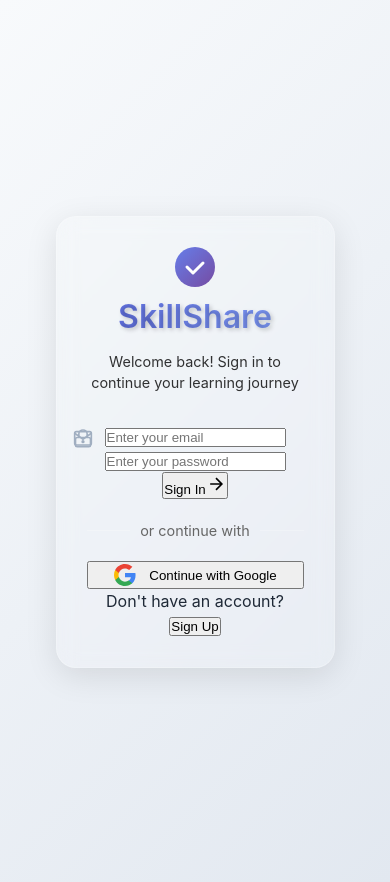
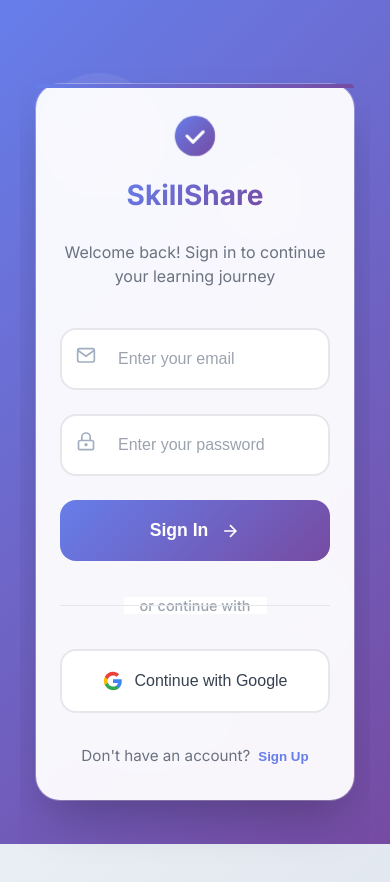
Before and after one commit to Ranjuna120/Skill-Sharing-and-Learning-Platform, a React (Create React App) app in the folder frontend/: page /login in a window 390 px wide. Built offline with nearby package versions, Linux system fonts and the light colour scheme; no server answers.

Commit message:
Update Login.css

```diff
--- a/frontend/src/components/Auth/Login.css
+++ b/frontend/src/components/Auth/Login.css
@@ -1,48 +1,114 @@
-/* Reset default styles */
+/* Modern Login Page Styles */
+@import url('https://fonts.googleapis.com/css2?family=Inter:wght@300;400;500;600;700&display=swap');
+
 * {
   margin: 0;
   padding: 0;
   box-sizing: border-box;
 }
 
-  body {
-    font-family: 'Poppins', sans-serif;
-    background: linear-gradient(135deg, #74ebd5, #acb6e5);
+.login-page {
   min-height: 100vh;
+  position: relative;
   display: flex;
+  align-items: center;
   justify-content: center;
-    align-items: center;
+  font-family: 'Inter', sans-serif;
+  overflow: hidden;
 }
 
-  /* Container for the login page */
-  .login-container {
-    display: flex;
-    justify-content: center;
-    align-items: center;
+/* Animated Background */
+.login-background {
+  position: fixed;
+  top: 0;
+  left: 0;
   width: 100%;
-    height: 100vh;
-    padding: 20px;
+  height: 100%;
+  background: linear-gradient(135deg, #667eea 0%, #764ba2 100%);
+  z-index: -1;
 }
 
-  /* Login card with glassmorphism effect */
-  .login-card {
-    background: rgba(255, 255, 255, 0.1);
-    border-radius: 20px;
-    padding: 40px;
+.floating-shapes {
+  position: absolute;
   width: 100%;
-    max-width: 400px;
-    text-align: center;
-    box-shadow: 0 8px 32px rgba(0, 0, 0, 0.1);
-    backdrop-filter: blur(10px);
-    border: 1px solid rgba(255, 255, 255, 0.2);
-    animation: fadeIn 1s ease-in-out;
+  height: 100%;
+  overflow: hidden;
 }
 
-  /* Fade-in animation for the card */
-  @keyframes fadeIn {
+.shape {
+  position: absolute;
+  background: rgba(255, 255, 255, 0.1);
+  border-radius: 50%;
+  animation: float 20s infinite linear;
+}
+
+.shape-1 {
+  width: 120px;
+  height: 120px;
+  top: 10%;
+  left: 10%;
+  animation-delay: 0s;
+}
+
+.shape-2 {
+  width: 80px;
+  height: 80px;
+  top: 20%;
+  right: 20%;
+  animation-delay: 5s;
+}
+
+.shape-3 {
+  width: 160px;
+  height: 160px;
+  bottom: 10%;
+  left: 20%;
+  animation-delay: 10s;
+}
+
+.shape-4 {
+  width: 100px;
+  height: 100px;
+  bottom: 20%;
+  right: 10%;
+  animation-delay: 15s;
+}
+
+@keyframes float {
+  0%, 100% {
+    transform: translateY(0px) rotate(0deg);
+    opacity: 0.5;
+  }
+  50% {
+    transform: translateY(-20px) rotate(180deg);
+    opacity: 0.8;
+  }
+}
+
+/* Login Container */
+.login-container {
+  width: 100%;
+  max-width: 440px;
+  padding: 2rem;
+  z-index: 1;
+}
+
+.login-card {
+  background: rgba(255, 255, 255, 0.95);
+  backdrop-filter: blur(20px);
+  border-radius: 32px;
+  padding: 3rem 2.5rem;
+  box-shadow:
+    0 25px 50px -12px rgba(0, 0, 0, 0.25),
+    0 0 0 1px rgba(255, 255, 255, 0.3);
+  position: relative;
+  animation: slideUp 0.8s ease-out;
+}
+
+@keyframes slideUp {
   0% {
     opacity: 0;
-      transform: translateY(20px);
+    transform: translateY(30px);
   }
   100% {
     opacity: 1;
@@ -50,192 +116,289 @@
   }
 }
 
-  /* Title styling */
-  .login-title {
-    font-size: 2.5rem;
-    font-weight: 600;
-    color: #fff;
-    margin-bottom: 10px;
-    text-shadow: 2px 2px 4px rgba(0, 0, 0, 0.2);
+.login-card::before {
+  content: '';
+  position: absolute;
+  top: 0;
+  left: 0;
+  right: 0;
+  height: 4px;
+  background: linear-gradient(135deg, #667eea 0%, #764ba2 100%);
+  border-radius: 32px 32px 0 0;
 }
 
-  /* Subtitle styling */
-  .login-subtitle {
-    font-size: 1rem;
-    color: #000000;
-    margin-bottom: 30px;
-    opacity: 0.8;
+/* Header */
+.login-header {
+  text-align: center;
+  margin-bottom: 2.5rem;
 }
 
-  /* Form styling */
-  .login-form {
-    margin-bottom: 20px;
-  }
-
-  .form-group {
-    margin-bottom: 15px;
-  }
-
-  .form-group input {
-    width: 100%;
-    padding: 12px;
-    border: 1px solid rgba(255, 255, 255, 0.2);
-    border-radius: 50px;
-    background: rgba(255, 255, 255, 0.1);
-    color: #333;
-    font-size: 1rem;
-    transition: all 0.3s ease;
-  }
-
-  .form-group input:focus {
-    outline: none;
-    border-color: #74ebd5;
-    background: rgba(255, 255, 255, 0.2);
-  }
-
-  .submit-btn {
-    width: 100%;
-    padding: 12px;
-    background: #74ebd5;
-    color: #fff;
-    border: none;
-    border-radius: 50px;
-    font-size: 1.1rem;
-    font-weight: 500;
-    cursor: pointer;
-    transition: all 0.3s ease;
-  }
-
-  .submit-btn:hover {
-    background: #5cd1b9;
-    transform: translateY(-2px);
-  }
-
-  /* Error message styling */
-  .error-message {
-    color: #ff4444;
-    margin-bottom: 15px;
-    font-size: 0.9rem;
-  }
-
-  /* Divider styling */
-  .divider {
-    display: flex;
-    align-items: center;
-    text-align: center;
-    margin: 20px 0;
-  }
-
-  .divider::before,
-  .divider::after {
-    content: '';
-    flex: 1;
-    border-bottom: 1px solid rgba(255, 255, 255, 0.2);
-  }
-
-  .divider span {
-    padding: 0 10px;
-    color: #666;
-    font-size: 0.9rem;
-  }
-
-  /* Google login button */
-  .google-login-btn {
+.logo-container {
   display: flex;
   align-items: center;
   justify-content: center;
-    gap: 10px;
-    width: 100%;
-    padding: 12px;
-    background-color: #fff;
-    color: #333;
-    font-size: 1.1rem;
-    font-weight: 500;
-    border: none;
-    border-radius: 50px;
-    cursor: pointer;
-    transition: all 0.3s ease;
-    box-shadow: 0 4px 15px rgba(0, 0, 0, 0.1);
+  gap: 1rem;
+  margin-bottom: 1.5rem;
 }
 
-  /* Button hover effect */
-  .google-login-btn:hover {
-    background-color: #f1f1f1;
-    transform: translateY(-2px);
-    box-shadow: 0 6px 20px rgba(0, 0, 0, 0.15);
+.logo-icon {
+  animation: pulse 2s infinite;
 }
 
-  /* Button active effect */
-  .google-login-btn:active {
-    transform: translateY(0);
-    box-shadow: 0 2px 10px rgba(0, 0, 0, 0.1);
+@keyframes pulse {
+  0%, 100% {
+    transform: scale(1);
   }
-
-  /* Google icon styling */
-  .google-icon {
-    width: 24px;
-    height: 24px;
+  50% {
+    transform: scale(1.05);
   }
-
-  /* Toggle form styling */
-  .toggle-form {
-    margin-top: 20px;
-    color: #666;
-    font-size: 0.9rem;
-  }
-
-  .toggle-btn {
-    background: none;
-    border: none;
-    color: #74ebd5;
-    cursor: pointer;
-    font-weight: 500;
-    padding: 0;
-    margin-left: 5px;
-  }
-
-  .toggle-btn:hover {
-    text-decoration: underline;
-  }
-
-  /* Register link styling */
-  .register-link {
-    margin-top: 20px;
-    color: #666;
-    font-size: 0.9rem;
-  }
-
-  .link-btn {
-    background: none;
-    border: none;
-    color: #74ebd5;
-    cursor: pointer;
-    font-weight: 500;
-    padding: 0;
-    margin-left: 5px;
-  }
-
-  .link-btn:hover {
-    text-decoration: underline;
-  }
-
-  /* Responsive design */
-  @media (max-width: 480px) {
-    .login-card {
-      padding: 30px;
-      max-width: 90%;
 }
 
 .login-title {
   font-size: 2rem;
+  font-weight: 700;
+  background: linear-gradient(135deg, #667eea 0%, #764ba2 100%);
+  -webkit-background-clip: text;
+  -webkit-text-fill-color: transparent;
+  background-clip: text;
+  margin: 0;
 }
 
 .login-subtitle {
-      font-size: 0.9rem;
+  font-size: 1rem;
+  color: #6b7280;
+  font-weight: 400;
+  line-height: 1.5;
+  margin: 0;
 }
 
-    .google-login-btn {
+/* Form Styles */
+.login-form {
+  margin-bottom: 2rem;
+}
+
+.input-group {
+  margin-bottom: 1.5rem;
+}
+
+.input-container {
+  position: relative;
+  display: flex;
+  align-items: center;
+}
+
+.input-icon {
+  position: absolute;
+  left: 1.25rem;
+  color: #9ca3af;
+  z-index: 2;
+  transition: color 0.3s ease;
+}
+
+.modern-input {
+  width: 100%;
+  padding: 1.25rem 1.25rem 1.25rem 3.5rem;
+  border: 2px solid #e5e7eb;
+  border-radius: 16px;
   font-size: 1rem;
-      padding: 10px;
+  font-weight: 400;
+  color: #1f2937;
+  background: #ffffff;
+  transition: all 0.3s ease;
+  outline: none;
+}
+
+.modern-input::placeholder {
+  color: #9ca3af;
+}
+
+.modern-input:focus {
+  border-color: #667eea;
+  box-shadow: 0 0 0 4px rgba(102, 126, 234, 0.1);
+  transform: translateY(-2px);
+}
+
+.input-container:focus-within .input-icon {
+  color: #667eea;
+}
+
+/* Error Message */
+.error-message {
+  display: flex;
+  align-items: center;
+  gap: 0.75rem;
+  padding: 1rem;
+  background: #fef2f2;
+  border: 1px solid #fecaca;
+  border-radius: 12px;
+  color: #dc2626;
+  font-size: 0.9rem;
+  margin-bottom: 1.5rem;
+  animation: shake 0.5s ease-in-out;
+}
+
+@keyframes shake {
+  0%, 100% {
+    transform: translateX(0);
+  }
+  25% {
+    transform: translateX(-5px);
+  }
+  75% {
+    transform: translateX(5px);
   }
 }
+
+.error-icon {
+  font-size: 1.2rem;
+}
+
+/* Buttons */
+.login-btn {
+  width: 100%;
+  display: flex;
+  align-items: center;
+  justify-content: center;
+  gap: 0.75rem;
+  padding: 1.25rem 2rem;
+  background: linear-gradient(135deg, #667eea 0%, #764ba2 100%);
+  color: white;
+  border: none;
+  border-radius: 16px;
+  font-size: 1.1rem;
+  font-weight: 600;
+  cursor: pointer;
+  transition: all 0.3s ease;
+  position: relative;
+  overflow: hidden;
+}
+
+.login-btn:hover:not(:disabled) {
+  transform: translateY(-2px);
+  box-shadow: 0 10px 25px rgba(102, 126, 234, 0.3);
+}
+
+.login-btn:active {
+  transform: translateY(0);
+}
+
+.login-btn:disabled {
+  opacity: 0.7;
+  cursor: not-allowed;
+  transform: none;
+}
+
+.loading-spinner {
+  width: 20px;
+  height: 20px;
+  border: 2px solid rgba(255, 255, 255, 0.3);
+  border-radius: 50%;
+  border-top-color: white;
+  animation: spin 1s ease-in-out infinite;
+}
+
+@keyframes spin {
+  to {
+    transform: rotate(360deg);
+  }
+}
+
+/* Divider */
+.divider {
+  position: relative;
+  text-align: center;
+  margin: 2rem 0;
+}
+
+.divider::before {
+  content: '';
+  position: absolute;
+  top: 50%;
+  left: 0;
+  right: 0;
+  height: 1px;
+  background: #e5e7eb;
+}
+
+.divider span {
+  background: white;
+  padding: 0 1rem;
+  color: #9ca3af;
+  font-size: 0.9rem;
+  font-weight: 500;
+}
+
+/* Google Button */
+.google-btn {
+  width: 100%;
+  display: flex;
+  align-items: center;
+  justify-content: center;
+  gap: 0.75rem;
+  padding: 1.25rem 2rem;
+  background: white;
+  color: #374151;
+  border: 2px solid #e5e7eb;
+  border-radius: 16px;
+  font-size: 1rem;
+  font-weight: 500;
+  cursor: pointer;
+  transition: all 0.3s ease;
+  margin-bottom: 2rem;
+}
+
+.google-btn:hover {
+  background: #f9fafb;
+  border-color: #d1d5db;
+  transform: translateY(-1px);
+  box-shadow: 0 4px 12px rgba(0, 0, 0, 0.1);
+}
+
+.google-icon {
+  width: 20px;
+  height: 20px;
+}
+
+/* Auth Switch */
+.auth-switch {
+  text-align: center;
+  color: #6b7280;
+  font-size: 0.95rem;
+}
+
+.switch-btn {
+  background: none;
+  border: none;
+  color: #667eea;
+  font-weight: 600;
+  cursor: pointer;
+  margin-left: 0.5rem;
+  text-decoration: none;
+  transition: color 0.3s ease;
+}
+
+.switch-btn:hover {
+  color: #5a67d8;
+  text-decoration: underline;
+}
+
+/* Responsive Design */
+@media (max-width: 480px) {
+  .login-container {
+    padding: 1rem;
+  }
+
+  .login-card {
+    padding: 2rem 1.5rem;
+    border-radius: 24px;
+  }
+
+  .login-title {
+    font-size: 1.75rem;
+  }
+
+  .logo-container {
+    flex-direction: column;
+    gap: 0.75rem;
+  }
+}
```
Lines whose indentation alone changed are shown as unchanged.
